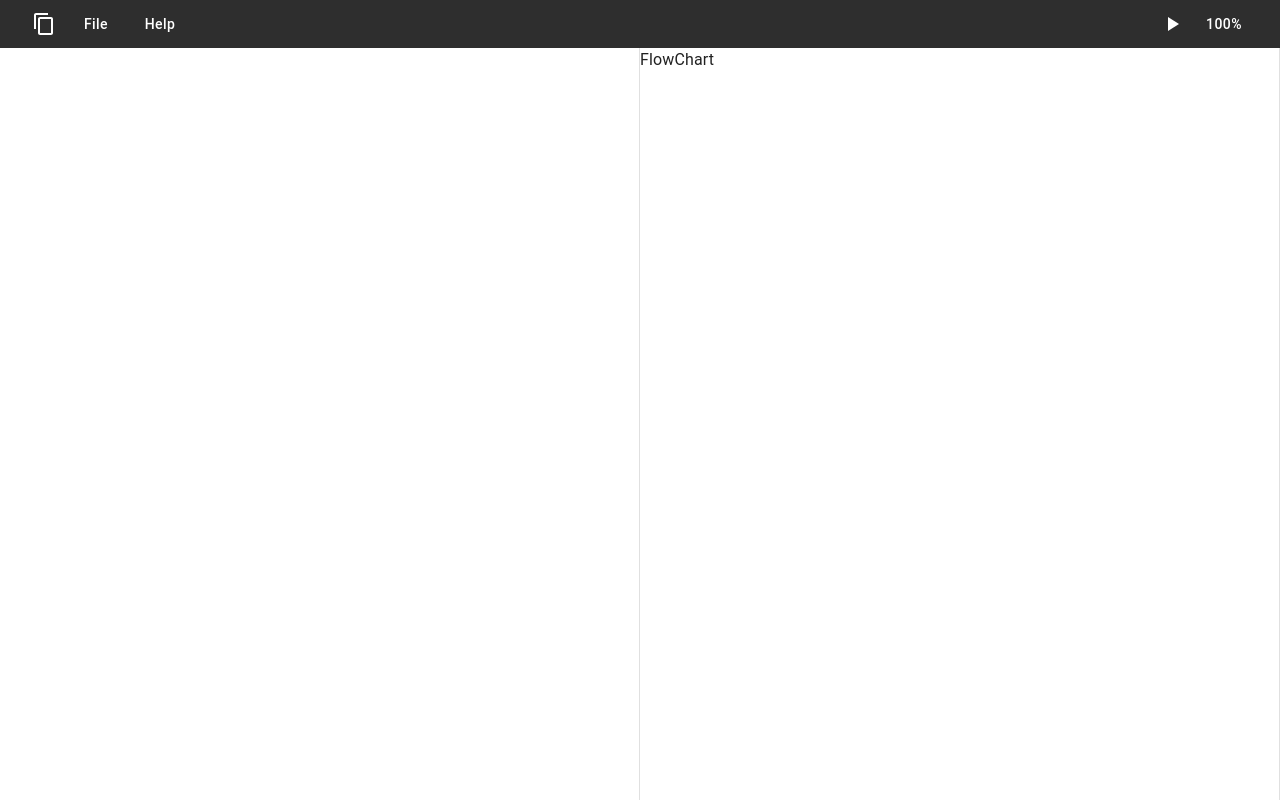
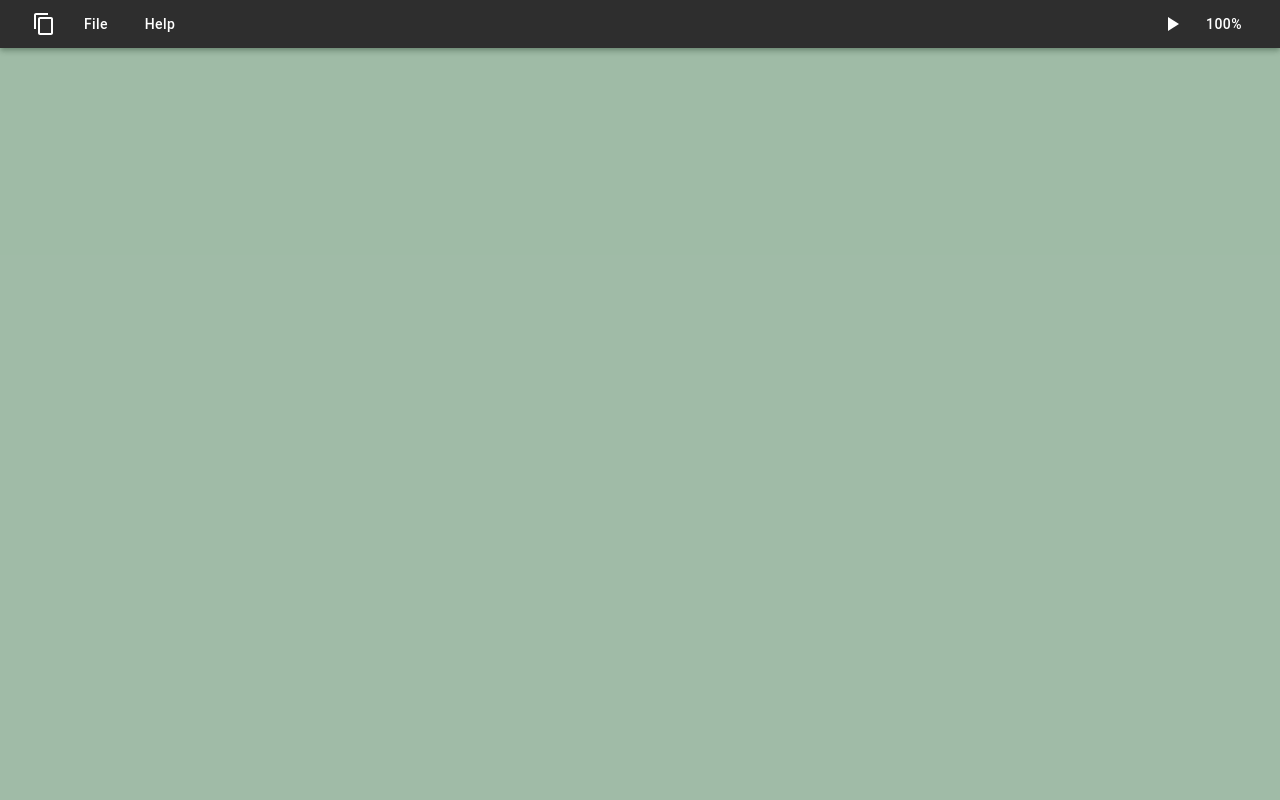
Before and after one commit to katsudon08/Floccha_frontend, a React (Vite) app: page / in a window 1280 px wide. Built offline with nearby package versions, Linux system fonts and the light colour scheme.

Commit message:
TextEditorのoverflowが効かない

```diff
--- a/src/App.tsx
+++ b/src/App.tsx
@@ -5,6 +5,7 @@ import Grid from '@mui/material/Grid';
 import { Create_page } from "./pages/Create_page"
 import { Header } from "./components/Header"
 import { Footer } from "./components/Footer"
+import { TextEditor } from "./components/TextEditor";
 
 function App() {
     const theme = createTheme({
@@ -42,7 +43,8 @@ function App() {
                         <Header />
                     </Grid>
                     <Grid item xs sx={{ backgroundColor: "#1526" }}>
-                        <Create_page />
+                        {/* <Create_page /> */}
+                        <TextEditor />
                     </Grid>
                     {/* <Grid item xs sx={{backgroundColor: "#1526"}}> */}
                     {/* 生成画面を書く */}
--- a/src/pages/Create_page.tsx
+++ b/src/pages/Create_page.tsx
@@ -27,8 +27,9 @@ export const Create_page = () => {
                         {/* Drawerにファイル一覧を実装する */}
 
                         {/* Draft.jsでのテキストエディタ */}
-                        <Box sx={{
-                            height: "100%", width: "100%", maxWidth: "100%", minWidth: "100%", overflow: "hidden",
+                        <Box component="div"
+                        sx={{
+                            height: "100%", width: "100%", maxWidth: "100%", minWidth: "100%", overflow: "auto",
                             backgroundColor: "base_color.main",
                             borderRight: 1, borderColor: 'divider'
                         }}>
```
